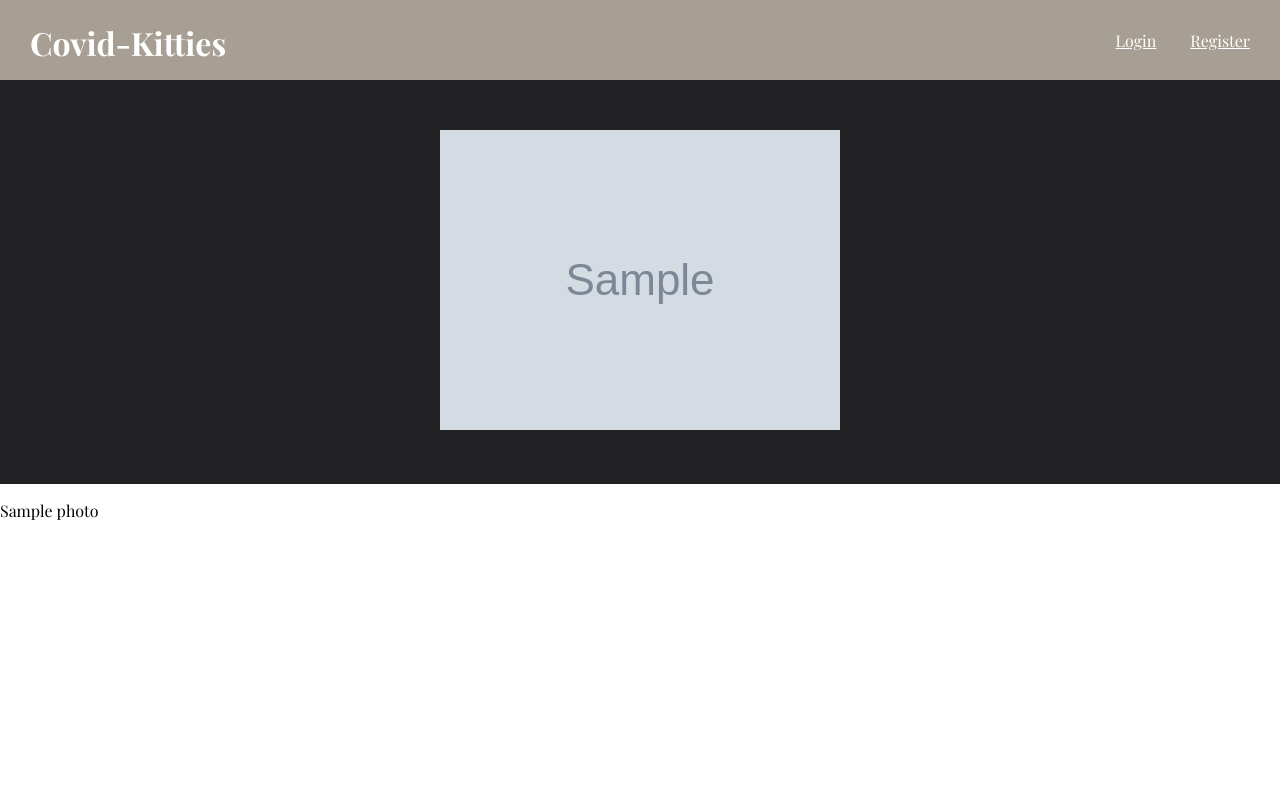
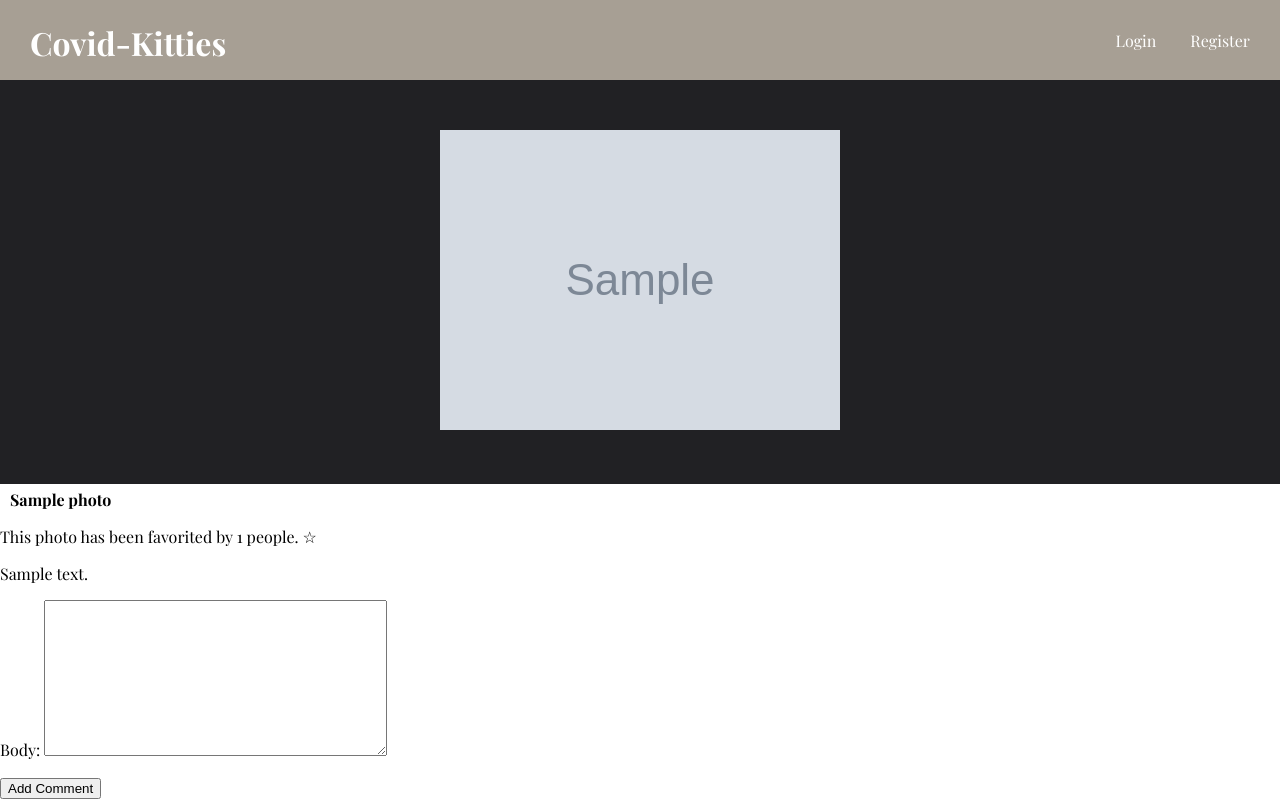
Before and after one commit to momentum-team-2/django-photo-gallery-joeyviolacode, a Django app: page /photo/1 in a window 1280 px wide. Run offline with Django 3.2, Linux system fonts and the light colour scheme; tables that the repository leaves empty hold one stand-in row (values such as "Sample post"); grey boxes marked "Sample" are stand-in pictures; parts of the project's set-up code (start-up, migrations or seed data) failed here and were passed over; some web fonts are replaced.

Commit message:
More JS/view pairs for favoriting.

```diff
--- a/core/views.py
+++ b/core/views.py
@@ -12,7 +12,6 @@ from django.http import JsonResponse
 
 # Create your views here.
 class ShowPhotos(View):
-
     def get(self, request):
         user = request.user
         photos = Photo.objects.all().order_by("-uploaded_on")
@@ -20,7 +19,6 @@ class ShowPhotos(View):
 
 
 class AddPhoto(View):
-
     def get(self, request):
         form = PhotoForm()
         return render(request, 'core/add_photo.html', {"form" : form})
@@ -35,16 +33,15 @@ class AddPhoto(View):
 
 
 class ShowPhoto(View):
-
     def get(self, request, pk):
         photo = get_object_or_404(Photo, pk=pk)
-        return render(request, "core/show_photo.html", {"photo": photo})
+        form = CommentForm()
+        return render(request, "core/show_photo.html", {"photo": photo, "form": form})
 
 
 
 #  Change this to start from a picture, so that picture can be the cover.  Need to add PK later.
 class CreateAlbum(View):
-
     def get(self, request):
         form = AlbumForm()
         return render(request, 'core/create_album.html', {"form" : form})
@@ -60,11 +57,16 @@ class CreateAlbum(View):
 
 
 class ShowAlbum(View):
-
     def get(self, request, pk):
         album = get_object_or_404(Album, pk=pk)
         photos = Photo.objects.all().filter(owner=request.user).order_by("-uploaded_on")
         return render(request, "core/show_album.html", {"album": album, "photos": photos})
+
+
+class ListAlbums(View):
+    def get(seldf, request):
+        albums = Album.objects.all()
+        return render(request, 'core/list_albums.html', {"albums": albums})
 
 
 @method_decorator(csrf_exempt, name="dispatch")
@@ -80,6 +82,31 @@ class TogglePhotoInAlbum(View):
             return JsonResponse({"inAlbum": True})
 
 
+@method_decorator(csrf_exempt, name="dispatch")
+class FavoritePhoto(View):
+    def post(self, request, pk):
+        photo = get_object_or_404(Photo, pk=pk)
+        user = request.user
+        if photo in user.favorites.all():
+            user.favorites.remove(photo)
+            return JsonResponse({"favorite": False})
+        else:
+            user.favorites.add(photo)
+            return JsonResponse({"favorite": True})
+
+
+class AddComment(View):
+    def post(self, request, pk):
+        photo = get_object_or_404(Photo, pk=pk)
+        form = CommentForm(data=request.POST)
+        if form.is_valid():
+            comment = form.save(commit=False)
+            comment.photo = photo
+            comment.owner = request.user
+            comment.save()
+            return redirect(to="show_photo", pk=pk)
+
+
 
 class ShowUserPhotos(View):
     def get(self, request, pk):
--- a/project/urls.py
+++ b/project/urls.py
@@ -28,6 +28,9 @@ urlpatterns = [
     path('photo/<int:pk>', core_views.ShowPhoto.as_view(), name="show_photo"),
     path('album/add', core_views.CreateAlbum.as_view(), name="create_album"),
     path('album/<int:pk>', core_views.ShowAlbum.as_view(), name="show_album"),
+    path('albums', core_views.ListAlbums.as_view(), name="list_albums"),
+    path('photo/<int:pk>/add-comment', core_views.AddComment.as_view(), name="add_comment"),
+    path('photo/<int:pk>/fave', core_views.FavoritePhoto.as_view(), name="photo_favorite"),
     path('album/<int:album_pk>/add-photo/<int:photo_pk>', core_views.TogglePhotoInAlbum.as_view(), name="a_r_photo"),
     path('user/<int:pk>/photos', core_views.ShowUserPhotos.as_view(), name="show_user_photos"),
 ] + static(settings.MEDIA_URL, document_root=settings.MEDIA_ROOT)
--- a/static/css/style.css
+++ b/static/css/style.css
@@ -9,8 +9,20 @@ body {
     background-color: white;
 }
 
+.dn {
+    display: none;
+}
+
 h4 {
     margin: 5px 10px 5px 10px;
+}
+
+.home-link {
+    color: white;
+}
+
+a {
+    text-decoration: none;
 }
 
 .question-title-top {
@@ -118,3 +130,17 @@ header {
     display: flex;
     justify-content: space-around;
 }
+
+.darken {
+    filter: grayscale(85%);
+}
+
+
+.icon-a {
+    text-decoration: none;
+    color: black;
+}
+
+.pin {
+    color: black;
+}
--- a/templates/base.html
+++ b/templates/base.html
@@ -13,7 +13,7 @@
 <body>
     <header class="header-box">
       <div class="header-left">
-        <div><h1>Covid-Kitties</h1></a></div>
+        <div><a class="home-link" href="{% url 'list_photos' %}"><h1>Covid-Kitties</h1></a></div>
       </div>
       <div class="header-right v-center">
         <div>
--- a/templates/core/show_photo.html
+++ b/templates/core/show_photo.html
@@ -8,9 +8,56 @@
     </div>
 </div>
 <div>
+    <h4>
+        {{ photo.title }}
+    </h4>
     <p>
-        {{ photo.title }}
+        This photo has been favorited by {{photo.favorited_by.count}} people.
+        <a data-photopk="{{photo.pk}}" class="icon-a toggler" href="#">
+            {% if photo in request.user.favorites.all %}
+            &#x2605;
+            {% else %}
+            &#x2606;
+            {% endif %}
+        </a>
+
     </p>
+    <div class="comments">
+        {% for comment in photo.comments.all %}
+            <div class="comment">
+                <p>{{ comment.body }}</p>
+            </div>
+        {% endfor %}
+        <div class="comment-form">
+            <form action="{% url 'add_comment' pk=photo.pk %}" method="POST">
+                {% csrf_token %}
+                {{ form.as_p }}
+                <div>
+                    <button type="submit">Add Comment</button>
+                </div>
+            </form>
+        </div>
+    </div>
 </div>
 
+
+<script>
+const toggler = document.querySelector(".toggler")
+toggler.addEventListener("click", (e) => {
+    e.preventDefault()
+    const photoPk = toggler.dataset.photopk
+    fetch(`/photo/${photoPk}/fave`, {
+        method: 'POST'
+    })
+    .then(res => res.json())
+    .then(data => {
+        if (data.favorite) {
+            toggler.innerHTML = "&#x2605;"
+        } else {
+            toggler.innerHTML = "&#x2606;"
+        }
+    })
+})
+
+</script>
 {% endblock %}
```
Also changed, not shown: templates/core/list_albums.html (added, +13 -0 lines), templates/core/show_album.html (+21 -6 lines).
